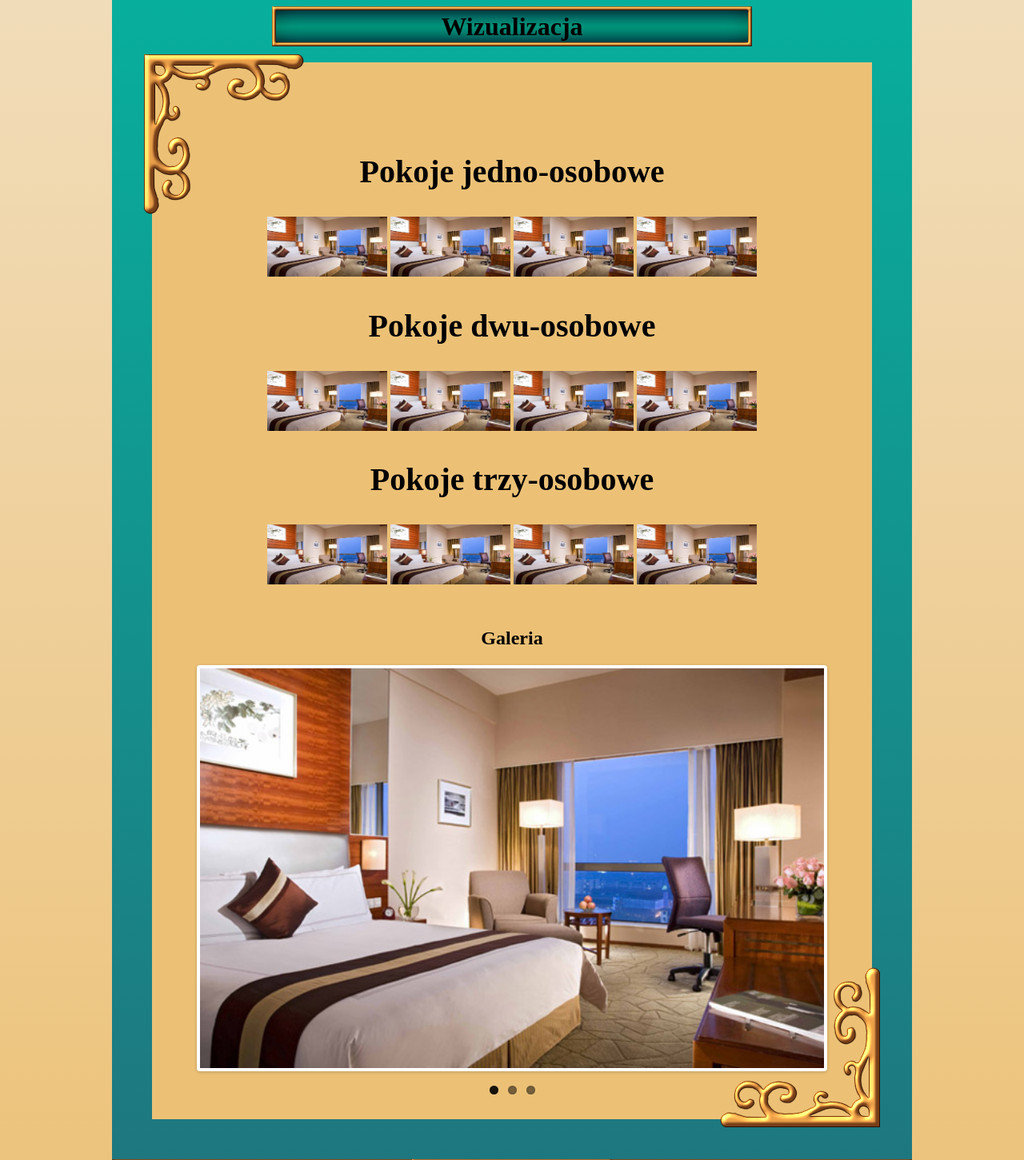
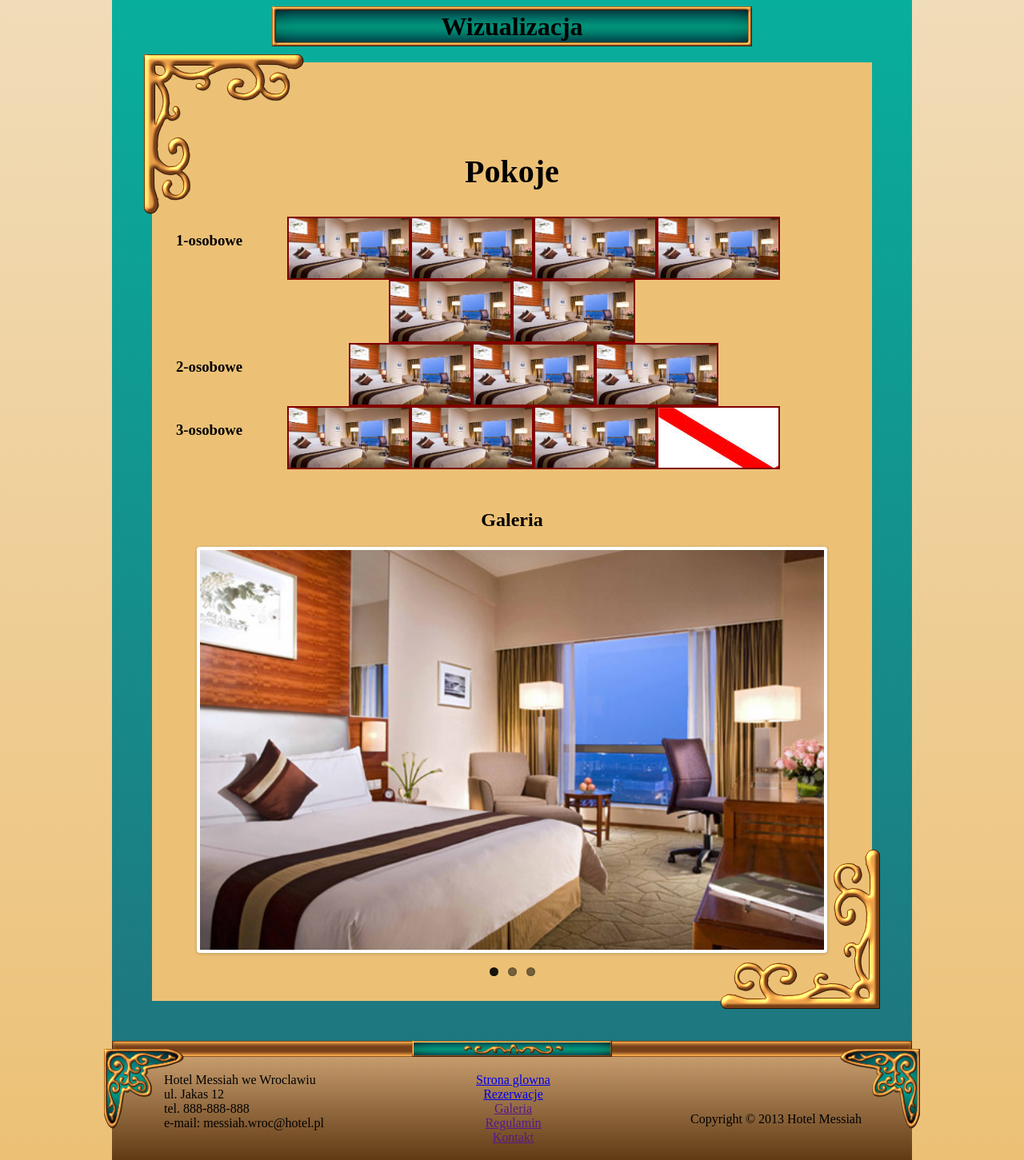
Before and after one commit to Usernamealreadynottaken/Messiah, a Django app: page /wizualizacja/ in a window 1280 px wide. Shown: the part 272-1723 px from the top of the page at 80% size. Run offline with Django 3.2, Linux system fonts and the light colour scheme; style sheets or scripts are compiled from the project's sources; some libraries are stand-ins or nearby versions.

Commit message:
Ostylowalem kalendarze z tego customowego css'a co Grzes dodal. Poprawilem wizualizacje. Zajety/wylaczony pokoj dziala tak, ze jego li ma klase disabled. Obrazek nie jest finalny. Dzisiaj postaram sie zrobic wszystko! w rezerwacji jesli chodzi o wizualne historie.
PS: Grzes - dodaj obrazki z tego customowego stylu.

```diff
--- a/Hotel/static/Hotel/main.less
+++ b/Hotel/static/Hotel/main.less
@@ -248,7 +248,6 @@ body {
         }
 
         form {
-            border-top: 1px dotted black;
             padding: 30px;
 
             a {
@@ -355,8 +354,12 @@ body {
 
             .calendars {
                 display: inline-block;
-                margin: 0 0 0 50px;
+                margin: 0 0 0 20px;
                 position: relative;
+
+                .calendar-to {
+                    margin-left: 50px;
+                }
 
                 p {
                     margin: 0;
@@ -385,7 +388,7 @@ body {
                     img {
                         height: 29px;
                         position: absolute;
-                        right: 200px;
+                        right: 20px;
                         width: 57px;
                     }
                 }
@@ -393,7 +396,7 @@ body {
                 div {
                     display: inline-block;
                     vertical-align: text-top;
-                    width: 45%;
+                    width: 48%;
                 }
 
                 ul {
@@ -474,16 +477,36 @@ body {
                 text-align: center;
             }
 
+            .caption {
+                border: none;
+                float: left;
+            }
+
             ul {
                 margin: 0;
                 list-style: none;
                 text-align: center;
                 padding: 0 30px;
+                position: relative;
 
                 li {
+                    border: 2px solid #800000;
                     display: inline-block;
+                    height: 75px;
                     position: relative;
                     vertical-align: text-top;
+                    width: 150px;
+
+                    &.disabled:after {
+                        background-color: rgba(100, 100, 100, 0.75);
+                        background-image: url('img/disabled-room.jpg');
+                        content: "";
+                        height: 100%;
+                        position: absolute;
+                        left: 0;
+                        top: 0;
+                        width: 100%;
+                    }
 
                     &:hover .desc {
                         display: block;
@@ -550,7 +573,6 @@ body {
 
             ul {
                 list-style: none;
-
             }
 
             ol {
--- a/Hotel/templates/Hotel/rezerwacje.html
+++ b/Hotel/templates/Hotel/rezerwacje.html
@@ -5,6 +5,8 @@
 {% block title %}Hotel Messiah - Rezerwacje{% endblock %}
 
 {% block content %}
+
+<link rel="stylesheet/less" type="text/css" href="{% static 'Hotel/jquery-ui-1.10.3.custom.css' %}" />
 
 <div id="reservations">
 
--- a/Hotel/templates/Hotel/wizualizacja.html
+++ b/Hotel/templates/Hotel/wizualizacja.html
@@ -18,7 +18,9 @@
 
         <div class="rooms">
 
-            <h2>Pokoje jedno-osobowe</h2>
+            <h2>Pokoje</h2>
+
+            <h3 class="caption">1-osobowe</h3>
             <ul>
                 <li>
                     <img src="{% static 'Hotel/img/room1.jpg' %}" alt="room"/>
@@ -70,8 +72,42 @@
                             aspernatur aut odit aut fugit, sed quia consequuntur magni dolores eos qui ratione voluptatem
                             sequi nesciunt."</p>
                     </div>
-                </li>
-                <li>
+                </li><!--
+                --><li>
+                    <img src="{% static 'Hotel/img/room1.jpg' %}" alt="room"/>
+                    <div class="desc">
+                        <img src="{% static 'Hotel/img/room1.jpg' %}" alt="room"/>
+                        <p>"Lorem ipsum dolor sit amet, consectetur adipisicing elit,
+                            sed do eiusmod tempor incididunt ut labore et dolore magna aliqua.
+                            Ut enim ad minim veniam, quis nostrud exercitation ullamco laboris nisi ut aliquip
+                            ex ea commodo consequat. Duis aute irure dolor in reprehenderit in voluptate velit esse
+                            cillum dolore eu fugiat nulla pariatur. Excepteur sint occaecat cupidatat non proident,
+                            sunt in culpa qui officia deserunt mollit anim id est laborum.
+                            "Sed ut perspiciatis unde omnis iste natus error sit voluptatem accusantium
+                            doloremque laudantium, totam rem aperiam, eaque ipsa quae ab illo inventore veritatis et quasi
+                            architecto beatae vitae dicta sunt explicabo. Nemo enim ipsam voluptatem quia voluptas sit
+                            aspernatur aut odit aut fugit, sed quia consequuntur magni dolores eos qui ratione voluptatem
+                            sequi nesciunt."</p>
+                    </div>
+                </li><!--
+                --><li>
+                    <img src="{% static 'Hotel/img/room1.jpg' %}" alt="room"/>
+                    <div class="desc">
+                        <img src="{% static 'Hotel/img/room1.jpg' %}" alt="room"/>
+                        <p>"Lorem ipsum dolor sit amet, consectetur adipisicing elit,
+                            sed do eiusmod tempor incididunt ut labore et dolore magna aliqua.
+                            Ut enim ad minim veniam, quis nostrud exercitation ullamco laboris nisi ut aliquip
+                            ex ea commodo consequat. Duis aute irure dolor in reprehenderit in voluptate velit esse
+                            cillum dolore eu fugiat nulla pariatur. Excepteur sint occaecat cupidatat non proident,
+                            sunt in culpa qui officia deserunt mollit anim id est laborum.
+                            "Sed ut perspiciatis unde omnis iste natus error sit voluptatem accusantium
+                            doloremque laudantium, totam rem aperiam, eaque ipsa quae ab illo inventore veritatis et quasi
+                            architecto beatae vitae dicta sunt explicabo. Nemo enim ipsam voluptatem quia voluptas sit
+                            aspernatur aut odit aut fugit, sed quia consequuntur magni dolores eos qui ratione voluptatem
+                            sequi nesciunt."</p>
+                    </div>
+                </li><!--
+                --><li>
                     <img src="{% static 'Hotel/img/room1.jpg' %}" alt="room"/>
                     <div class="desc">
                         <img src="{% static 'Hotel/img/room1.jpg' %}" alt="room"/>
@@ -89,8 +125,7 @@
                     </div>
                 </li>
             </ul>
-
-            <h2>Pokoje dwu-osobowe</h2>
+            <h3 class="caption">2-osobowe</h3>
             <ul>
                 <li>
                     <img src="{% static 'Hotel/img/room1.jpg' %}" alt="room"/>
@@ -161,8 +179,7 @@
                     </div>
                 </li>
             </ul>
-
-            <h2>Pokoje trzy-osobowe</h2>
+            <h3 class="caption">3-osobowe</h3>
             <ul>
                 <li>
                     <img src="{% static 'Hotel/img/room1.jpg' %}" alt="room"/>
```
Also changed, not shown: other parts of Hotel/templates/Hotel/wizualizacja.html (+14 -31 lines), Hotel/static/Hotel/img/disabled-room.jpg (added), Hotel/static/Hotel/jquery-ui-1.10.3.custom.css.
